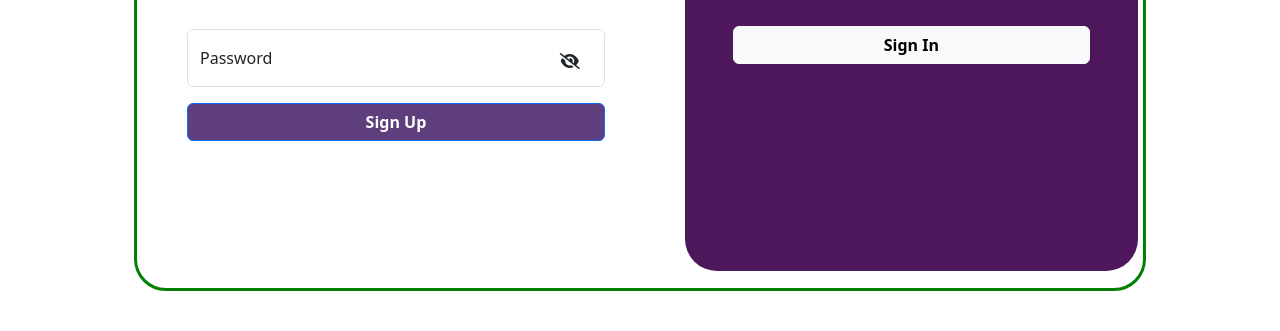
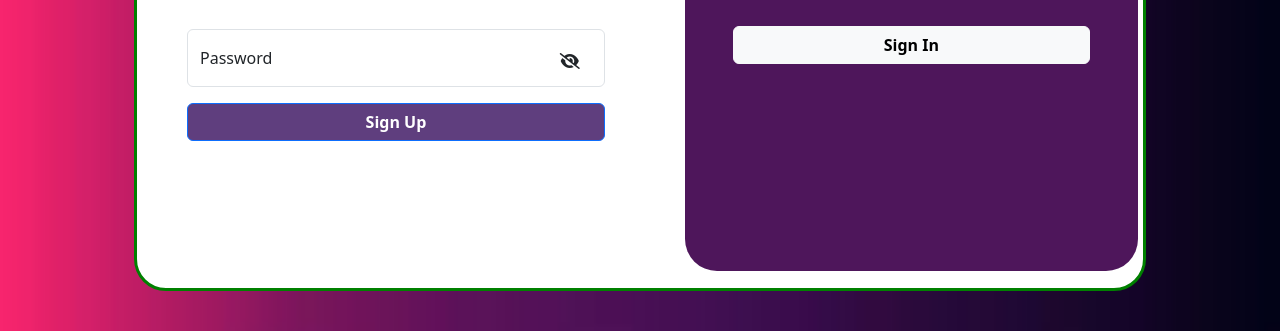
Before and after one commit to Omarwafik/JS4, a plain HTML site: page index.html in a window 1280 px wide. Shown: the part 469-800 px from the top of the page. Drawn offline with Linux system fonts and the light colour scheme; files whose address does not match are found by name.

Commit message:
Update master.css

```diff
--- a/master.css
+++ b/master.css
@@ -8,7 +8,7 @@ body, html {
     display: flex;
     justify-content: center;
     align-items: center;
-    background-image: url(../img/dark.jpeg);
+    background-image: url(dark.jpeg);
     background-repeat: no-repeat; /* Prevents repeating */
     background-size: cover; /* Ensures it covers the full area */
     background-position: center center; /* Centers the image */
```
